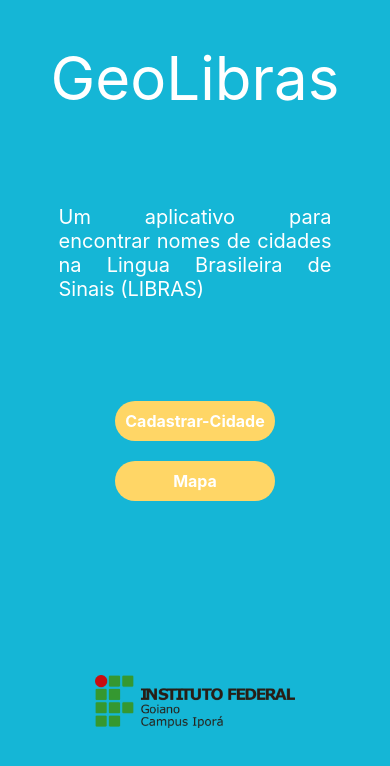
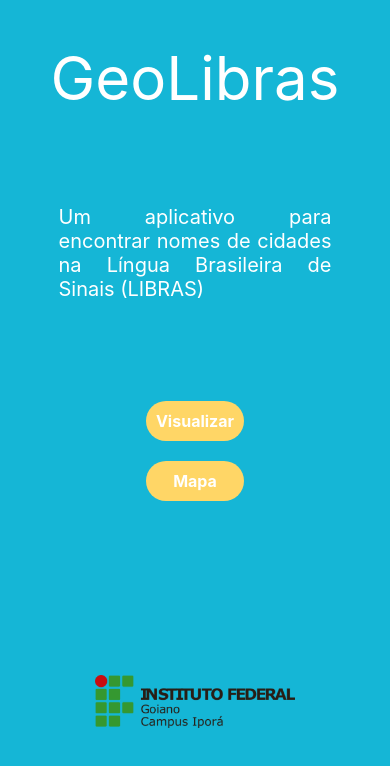
Before and after one commit to IF-Ipora-Ciencia-da-Computacao-Turma-1/libras_front, a React Native app: screen /Home in a window 390 px wide. Shown: the top 766 px of the page. Built offline with nearby package versions, Linux system fonts and the light colour scheme.

Commit message:
navegacao

```diff
--- a/src/components/Home.js
+++ b/src/components/Home.js
@@ -14,11 +14,11 @@ export default function Home({ navigation }) {
                 GeoLibras
                 </Text>
                 <Text style={cssHome.descricao}>
-                Um aplicativo para encontrar nomes de cidades na Lingua Brasileira de Sinais (LIBRAS)
+                Um aplicativo para encontrar nomes de cidades na Língua Brasileira de Sinais (LIBRAS)
                 </Text>
                 <View style={cssHome.Navegador}>
-                    <TouchableOpacity style={cssHome.botao} onPress={() => navigation.navigate("HomeScreen")}>
-                        <Text style={cssHome.textoBotao}>Cadastrar-Cidade</Text>
+                    <TouchableOpacity style={cssHome.botao} onPress={() => navigation.navigate("Profile")}>
+                        <Text style={cssHome.textoBotao}>Visualizar</Text>
                     </TouchableOpacity>
                     <TouchableOpacity style={cssHome.botao} onPress={() => navigation.navigate("MapView")}>
                         <Text style={cssHome.textoBotao}>Mapa</Text>
--- a/src/components/ProfileScreen.js
+++ b/src/components/ProfileScreen.js
@@ -63,7 +63,7 @@ export default function ProfileScreen({ navigation }) {
       <SafeAreaView style={cssProfileScreen.container}>
       <Button
              title="Voltar"
-             onPress={() => navigation.navigate('HomeScreen')}/>
+             onPress={() => navigation.navigate('Home')}/>
 
         <FlatList
           style={cssProfileScreen.List}
```
